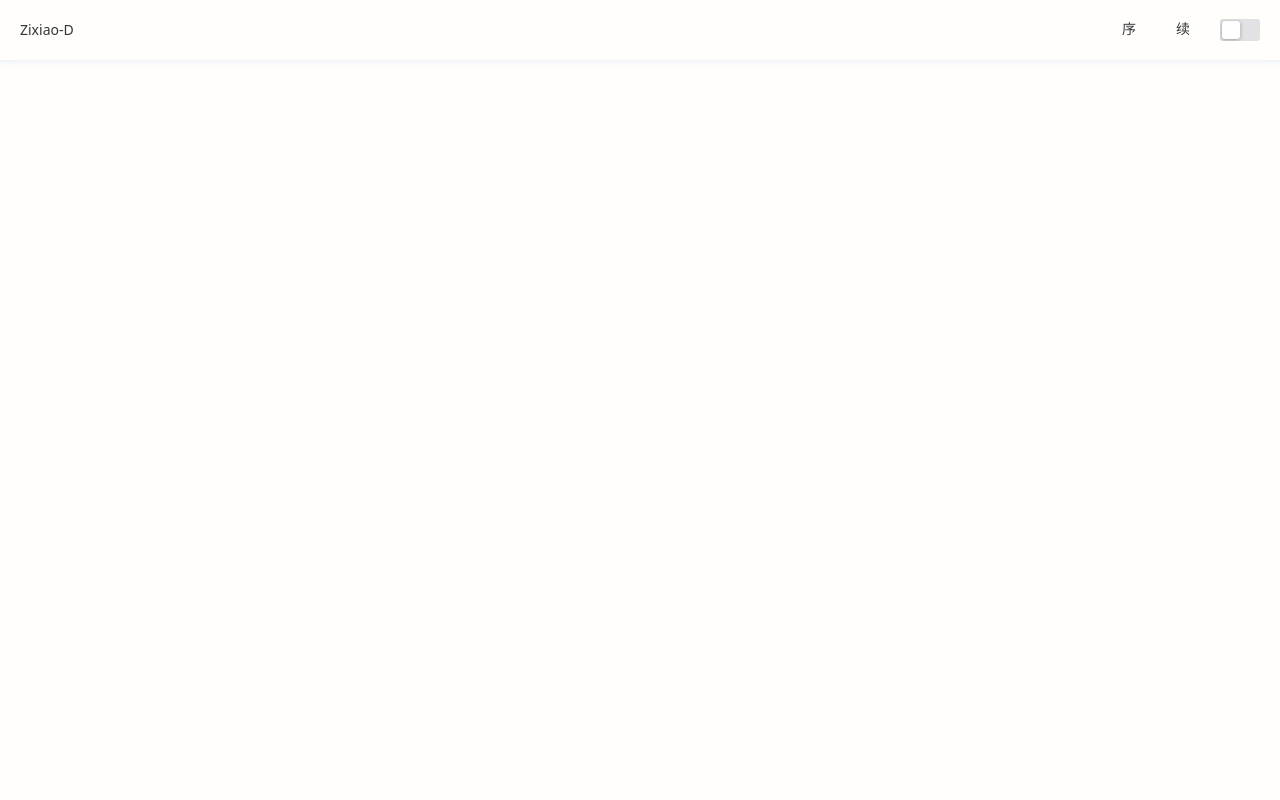
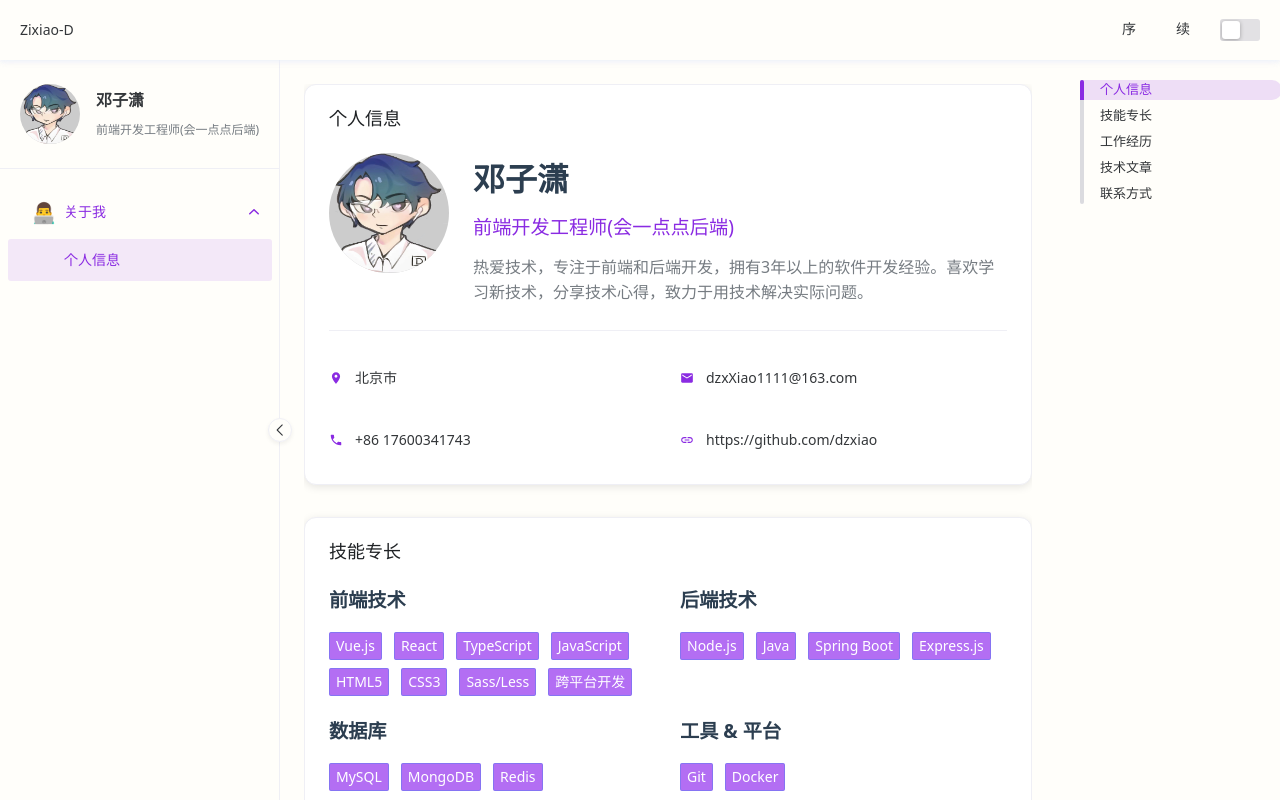
Before and after one commit to dzxiao/dzx-blog-webpro, a Vue app: page /xiao/about/personal in a window 1280 px wide. Before the commit this address had no page. Built offline with nearby package versions, Linux system fonts and the light colour scheme; some icons are missing; what @kangc/v-md-editor would draw is missing.

Commit message:
feat: 动态路由生成&动态anchor组件生成

```diff
--- a/src/layout/xu/XuSider.vue
+++ b/src/layout/xu/XuSider.vue
@@ -60,7 +60,13 @@ const menuOptions = computed(() => {
         label: route.meta?.title,
         key: route.name,
         icon: route.meta?.icon,
-        children: [...route.children],
+        children: [
+          ...route.children.map((child: any) => ({
+            label: child.meta?.title,
+            key: child.name,
+            icon: child.meta?.icon,
+          })),
+        ],
       };
     } else {
       // 生成单级菜单
@@ -79,7 +85,7 @@ const menuOptions = computed(() => {
 const switchMenu = (value: string) => {
   activeSubMenu.value = value;
   // 导航到对应的路由
-  router.push({ name: value });
+  router.push({ path: value });
 };
 
 // 监听路由变化，更新当前选中的菜单
--- a/src/router/index.ts
+++ b/src/router/index.ts
@@ -18,7 +18,7 @@ const router = createRouter({
     {
       path: '/xiao',
       name: 'xiao',
-      redirect: '/xiao/personal',
+      // redirect: '/xiao/personal',
       component: () => import('@/views/xu/Xiao.vue'),
       children: xiaoRoutes
     },
--- a/src/router/xiaoRoutes.ts
+++ b/src/router/xiaoRoutes.ts
@@ -1,25 +1,25 @@
 const xiaoRoutes = [
-  // {
-    // path: 'about',
-    // name: 'about',
-    // component: () => import('@/views/xu/Xiao.vue'),
-    // meta: {
-    //   title: '关于我',
-    //   icon: '👨‍💻' as string,
-    //   order: 1
-    // },
-    // children: [
+  {
+    path: 'about',
+    name: '/xiao/about',
+    component: () => import('@/views/xu/components/index.vue'),
+    meta: {
+      title: '关于我',
+      icon: '👨‍💻' as string,
+      order: 1
+    },
+    children: [
       {
         path: 'personal',
-        name: 'personal',
+        name: '/xiao/about/personal',
         component: () => import('@/views/xu/components/Personal.vue'),
         meta: {
           title: '个人信息',
           order: 1,
         }
       },
-    // ]
-  // },
+    ]
+  },
 ]
 
 export default xiaoRoutes;
--- a/src/views/xu/Xiao.vue
+++ b/src/views/xu/Xiao.vue
@@ -1,8 +1,7 @@
 <script setup lang="ts">
-import { ref, defineComponent } from "vue";
+import { ref, defineComponent, onMounted, nextTick } from "vue";
 import XuSider from "@/layout/xu/XuSider.vue";
 import markdownTxt from "@/assets/mds/渲染md文档之v-md-editor.md?raw";
-
 
 defineComponent({
   components: {
@@ -11,6 +10,50 @@ defineComponent({
 });
 
 const md = ref(markdownTxt);
+
+// 动态锚点链接
+const anchorLinks = ref<Array<{ title: string; href: string }>>([]);
+
+// 生成锚点链接
+const generateAnchorLinks = () => {
+  const links: Array<{ title: string; href: string }> = [];
+
+  // 查找所有 n-card-header__main 元素
+  const cardHeaders = document.querySelectorAll('.n-card-header__main');
+
+  cardHeaders.forEach((header, index) => {
+    const title = header.textContent?.trim();
+    if (title) {
+      const id = generateIdFromTitle(title, index);
+      // 为父元素添加ID
+      const card = header.closest('.n-card');
+      if (card) {
+        card.id = id;
+      }
+      links.push({
+        title: title,
+        href: `#${id}`
+      });
+    }
+  });
+
+  anchorLinks.value = links;
+};
+
+// 根据标题生成ID
+const generateIdFromTitle = (title: string, index: number): string => {
+  return `section-${index + 1}`;
+};
+
+// 组件挂载后生成锚点链接
+onMounted(() => {
+  nextTick(() => {
+    // 延迟执行，确保子组件已渲染
+    setTimeout(() => {
+      generateAnchorLinks();
+    }, 100);
+  });
+});
 </script>
 
 <template>
@@ -20,17 +63,18 @@ const md = ref(markdownTxt);
 
     <!-- 右侧内容区域 -->
     <n-layout class="content-area">
-      <div>
+      <div style="width: calc(100% - 200px);">
         <router-view />
       </div>
 
       <!-- 锚点导航 -->
-      <n-anchor affix style="width: 200px" :bound="120">
-        <n-anchor-link title="个人信息" href="#personal-info" />
-        <n-anchor-link title="技能专长" href="#skills" />
-        <n-anchor-link title="工作经历" href="#experience" />
-        <n-anchor-link title="技术文章" href="#frontend" />
-        <n-anchor-link title="联系方式" href="#social-media" />
+      <n-anchor :affix="true" :bound="120">
+        <n-anchor-link
+          v-for="link in anchorLinks"
+          :key="link.href"
+          :title="link.title"
+          :href="link.href"
+        />
       </n-anchor>
     </n-layout>
   </n-layout>
@@ -55,223 +99,9 @@ const md = ref(markdownTxt);
   }
   .n-affix {
     padding-top: 20px;
-  }
-}
-
-// 内容区域样式
-.content-section {
-  margin-bottom: 32px;
-
-  .section-card {
-    border-radius: 12px;
-    box-shadow: 0 2px 8px rgba(0, 0, 0, 0.1);
-  }
-}
-
-// 个人信息样式
-.personal-info-content {
-  .info-header {
-    display: flex;
-    align-items: flex-start;
-    gap: 24px;
-    margin-bottom: 24px;
-
-    .info-details {
-      flex: 1;
-
-      .info-name {
-        margin: 0 0 8px 0;
-        font-size: 2rem;
-        font-weight: 700;
-        color: #2c3e50;
-      }
-
-      .info-title {
-        display: block;
-        font-size: 1.2rem;
-        color: #8a2be2;
-        margin-bottom: 12px;
-      }
-
-      .info-bio {
-        font-size: 1rem;
-        line-height: 1.6;
-      }
-    }
-  }
-
-  .info-item {
-    display: flex;
-    align-items: center;
-    gap: 12px;
-    padding: 12px 0;
-
-    .n-icon {
-      color: #8a2be2;
-    }
-  }
-}
-
-// 技能样式
-.skill-category {
-  .skill-title {
-    margin: 0 0 16px 0;
-    font-size: 1.2rem;
-    font-weight: 600;
-    color: #2c3e50;
-  }
-
-  // 技能标签主题色
-  ::v-deep(.n-tag) {
-    background-color: #b36ef3;
-    color: #ffffff;
-    border-color: #b36ef3;
-
-    &:hover {
-      background-color: rgba(157, 77, 231, 1);
-      border-color: rgba(157, 77, 231, 1);
-    }
-  }
-}
-
-// 工作经历样式
-.experience-content {
-  .achievement-list {
-    margin-top: 12px;
-
-    ::v-deep(.n-list-item) {
-      padding: 4px 0;
-    }
-  }
-}
-
-// 项目卡片样式
-.project-card {
-  .project-content {
-    display: flex;
-    gap: 20px;
-
-    .project-image {
-      width: 200px;
-      height: 120px;
-      border-radius: 8px;
-      overflow: hidden;
-
-      img {
-        width: 100%;
-        height: 100%;
-        object-fit: cover;
-      }
-    }
-
-    .project-info {
-      flex: 1;
-
-      .project-header {
-        display: flex;
-        justify-content: space-between;
-        align-items: flex-start;
-        margin-bottom: 12px;
-
-        .project-title {
-          margin: 0;
-          font-size: 1.3rem;
-          font-weight: 600;
-          color: #2c3e50;
-        }
-      }
-
-      .project-description {
-        display: block;
-        margin-bottom: 16px;
-        line-height: 1.6;
-      }
-
-      .project-tech {
-        margin-bottom: 16px;
-      }
-
-      .project-actions {
-        margin-top: 16px;
-      }
-    }
-  }
-}
-
-// 文章卡片样式
-.article-card {
-  .article-content {
-    .article-header {
-      display: flex;
-      justify-content: space-between;
-      align-items: flex-start;
-      margin-bottom: 12px;
-
-      .article-title {
-        margin: 0;
-        font-size: 1.2rem;
-        font-weight: 600;
-        color: #2c3e50;
-      }
-
-      .article-meta {
-        font-size: 0.9rem;
-      }
-      ::v-deep(.n-tag) {
-        background-color: #b36ef3;
-        color: #ffffff;
-        border-color: #b36ef3;
-
-        &:hover {
-          background-color: rgba(157, 77, 231, 1);
-          border-color: rgba(157, 77, 231, 1);
-        }
-      }
-    }
-
-    .article-summary {
-      display: block;
-      margin-bottom: 16px;
-      line-height: 1.6;
-      color: #666;
-    }
-
-    .article-tags {
-      margin-top: 12px;
-    }
-  }
-}
-
-// 联系方式样式
-.social-item {
-  display: flex;
-  align-items: center;
-  gap: 12px;
-
-  .social-icon {
-    font-size: 20px;
-  }
-
-  .social-info {
-    flex: 1;
-
-    .n-text {
-      display: block;
-
-      &:first-child {
-        margin-bottom: 2px;
-      }
-    }
-  }
-}
-
-.contact-item {
-  display: flex;
-  align-items: center;
-  gap: 12px;
-
-  .n-icon {
-    color: #8a2be2;
+    position: fixed;
+    width: 200px;
+    right: 0;
   }
 }
 
@@ -295,55 +125,4 @@ const md = ref(markdownTxt);
     }
   }
 }
-
-@media (max-width: 768px) {
-  .content-area .main-content {
-    padding: 16px;
-  }
-
-  .personal-info-content .info-header .info-details .info-name {
-    font-size: 1.5rem;
-  }
-
-  .article-card .article-content .article-header {
-    flex-direction: column;
-    align-items: flex-start;
-    gap: 8px;
-  }
-}
-
-// 深色主题适配
-:global(.dark) {
-  .content-area .main-content {
-    background: #1a1a1a;
-  }
-
-  .personal-info-content .info-header .info-details .info-name {
-    color: #e2e8f0;
-  }
-
-  .personal-info-content .info-header .info-details .info-title {
-    color: #667eea;
-  }
-
-  .personal-info-content .info-item .n-icon {
-    color: #8a2be2;
-  }
-
-  .skill-category .skill-title {
-    color: #e2e8f0;
-  }
-
-  .project-card .project-content .project-info .project-header .project-title {
-    color: #e2e8f0;
-  }
-
-  .article-card .article-content .article-header .article-title {
-    color: #e2e8f0;
-  }
-
-  .contact-item .n-icon {
-    color: #8a2be2;
-  }
-}
 </style>
--- a/src/views/xu/components/Personal.vue
+++ b/src/views/xu/components/Personal.vue
@@ -10,7 +10,7 @@ import {
 <template>
   <n-layout-content class="main-content">
     <!-- 个人信息 -->
-    <div id="personal-info" class="content-section">
+    <div class="content-section">
       <n-card title="个人信息" class="section-card">
         <div class="personal-info-content">
           <div class="info-header">
@@ -79,7 +79,7 @@ import {
     </div>
 
     <!-- 技能专长 -->
-    <div id="skills" class="content-section">
+    <div class="content-section">
       <n-card title="技能专长" class="section-card">
         <n-grid :cols="2" :x-gap="24" :y-gap="20">
           <n-gi v-for="skill in skills" :key="skill.category">
@@ -102,7 +102,7 @@ import {
     </div>
 
     <!-- 工作经历 -->
-    <div id="experience" class="content-section">
+    <div class="content-section">
       <n-card title="工作经历" class="section-card">
         <n-timeline>
           <n-timeline-item
@@ -173,7 +173,7 @@ import {
   </div> -->
 
     <!-- 技术文章 -->
-    <div id="frontend" class="content-section">
+    <div class="content-section">
       <n-card title="技术文章" class="section-card">
         <n-list>
           <n-list-item v-for="article in articles" :key="article.title">
@@ -212,7 +212,7 @@ import {
     </div>
 
     <!-- 联系方式 -->
-    <div id="social-media" class="content-section">
+    <div class="content-section">
       <n-card title="联系方式" class="section-card">
         <n-grid :cols="2" :x-gap="24" :y-gap="20">
           <n-gi>
@@ -272,3 +272,272 @@ import {
     </div>
   </n-layout-content>
 </template>
+
+<style scoped lang="less">
+// 内容区域样式
+.content-section {
+  margin-bottom: 32px;
+
+  .section-card {
+    border-radius: 12px;
+    box-shadow: 0 2px 8px rgba(0, 0, 0, 0.1);
+  }
+}
+
+// 个人信息样式
+.personal-info-content {
+  .info-header {
+    display: flex;
+    align-items: flex-start;
+    gap: 24px;
+    margin-bottom: 24px;
+
+    .info-details {
+      flex: 1;
+
+      .info-name {
+        margin: 0 0 8px 0;
+        font-size: 2rem;
+        font-weight: 700;
+        color: #2c3e50;
+      }
+
+      .info-title {
+        display: block;
+        font-size: 1.2rem;
+        color: #8a2be2;
+        margin-bottom: 12px;
+      }
+
+      .info-bio {
+        font-size: 1rem;
+        line-height: 1.6;
+      }
+    }
+  }
+
+  .info-item {
+    display: flex;
+    align-items: center;
+    gap: 12px;
+    padding: 12px 0;
+
+    .n-icon {
+      color: #8a2be2;
+    }
+  }
+}
+
+// 技能样式
+.skill-category {
+  .skill-title {
+    margin: 0 0 16px 0;
+    font-size: 1.2rem;
+    font-weight: 600;
+    color: #2c3e50;
+  }
+
+  // 技能标签主题色
+  ::v-deep(.n-tag) {
+    background-color: #b36ef3;
+    color: #ffffff;
+    border-color: #b36ef3;
+
+    &:hover {
+      background-color: rgba(157, 77, 231, 1);
+      border-color: rgba(157, 77, 231, 1);
+    }
+  }
+}
+
+// 工作经历样式
+.experience-content {
+  .achievement-list {
+    margin-top: 12px;
+
+    ::v-deep(.n-list-item) {
+      padding: 4px 0;
+    }
+  }
+}
+
+// 项目卡片样式
+.project-card {
+  .project-content {
+    display: flex;
+    gap: 20px;
+
+    .project-image {
+      width: 200px;
+      height: 120px;
+      border-radius: 8px;
+      overflow: hidden;
+
+      img {
+        width: 100%;
+        height: 100%;
+        object-fit: cover;
+      }
+    }
+
+    .project-info {
+      flex: 1;
+
+      .project-header {
+        display: flex;
+        justify-content: space-between;
+        align-items: flex-start;
+        margin-bottom: 12px;
+
+        .project-title {
+          margin: 0;
+          font-size: 1.3rem;
+          font-weight: 600;
+          color: #2c3e50;
+        }
+      }
+
+      .project-description {
+        display: block;
+        margin-bottom: 16px;
+        line-height: 1.6;
+      }
+
+      .project-tech {
+        margin-bottom: 16px;
+      }
+
+      .project-actions {
+        margin-top: 16px;
+      }
+    }
+  }
+}
+
+// 文章卡片样式
+.article-card {
+  .article-content {
+    .article-header {
+      display: flex;
+      justify-content: space-between;
+      align-items: flex-start;
+      margin-bottom: 12px;
+
+      .article-title {
+        margin: 0;
+        font-size: 1.2rem;
+        font-weight: 600;
+        color: #2c3e50;
+      }
+
+      .article-meta {
+        font-size: 0.9rem;
+      }
+      ::v-deep(.n-tag) {
+        background-color: #b36ef3;
+        color: #ffffff;
+        border-color: #b36ef3;
+
+        &:hover {
+          background-color: rgba(157, 77, 231, 1);
+          border-color: rgba(157, 77, 231, 1);
+        }
+      }
+    }
+
+    .article-summary {
+      display: block;
+      margin-bottom: 16px;
+      line-height: 1.6;
+      color: #666;
+    }
+
+    .article-tags {
+      margin-top: 12px;
+    }
+  }
+}
+
+// 联系方式样式
+.social-item {
+  display: flex;
+  align-items: center;
+  gap: 12px;
+
+  .social-icon {
+    font-size: 20px;
+  }
+
+  .social-info {
+    flex: 1;
+
+    .n-text {
+      display: block;
+
+      &:first-child {
+        margin-bottom: 2px;
+      }
+    }
+  }
+}
+
+.contact-item {
+  display: flex;
+  align-items: center;
+  gap: 12px;
+
+  .n-icon {
+    color: #8a2be2;
+  }
+}
+@media (max-width: 768px) {
+  .content-area .main-content {
+    padding: 16px;
+  }
+
+  .personal-info-content .info-header .info-details .info-name {
+    font-size: 1.5rem;
+  }
+
+  .article-card .article-content .article-header {
+    flex-direction: column;
+    align-items: flex-start;
+    gap: 8px;
+  }
+}
+
+// 深色主题适配
+:global(.dark) {
+  .content-area .main-content {
+    background: #1a1a1a;
+  }
+
+  .personal-info-content .info-header .info-details .info-name {
+    color: #e2e8f0;
+  }
+
+  .personal-info-content .info-header .info-details .info-title {
+    color: #667eea;
+  }
+
+  .personal-info-content .info-item .n-icon {
+    color: #8a2be2;
+  }
+
+  .skill-category .skill-title {
+    color: #e2e8f0;
+  }
+
+  .project-card .project-content .project-info .project-header .project-title {
+    color: #e2e8f0;
+  }
+
+  .article-card .article-content .article-header .article-title {
+    color: #e2e8f0;
+  }
+
+  .contact-item .n-icon {
+    color: #8a2be2;
+  }
+}
+</style>
--- /dev/null
+++ b/src/views/xu/components/index.vue
@@ -0,0 +1,3 @@
+<template>
+  <router-view />
+</template>
```
